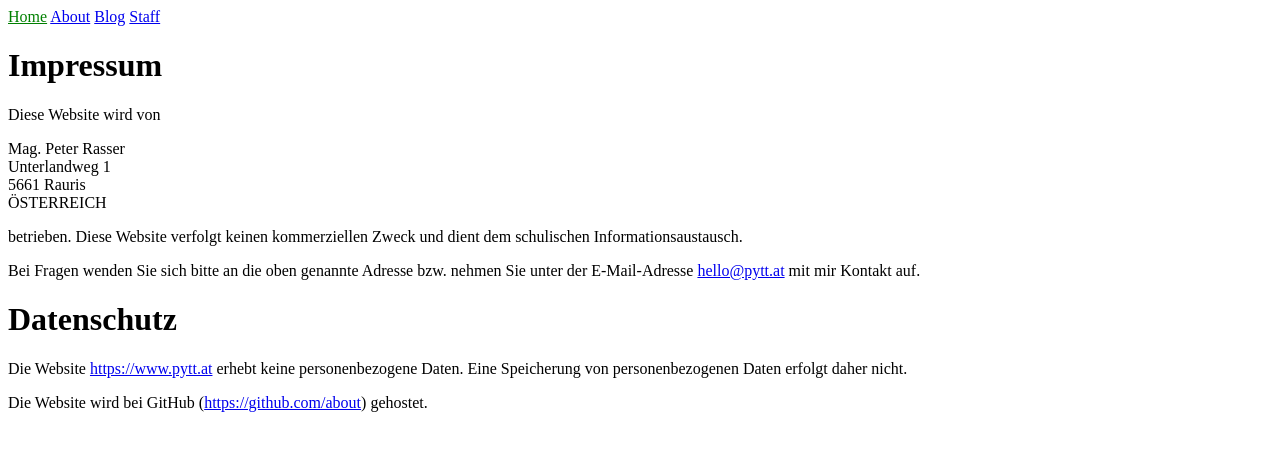
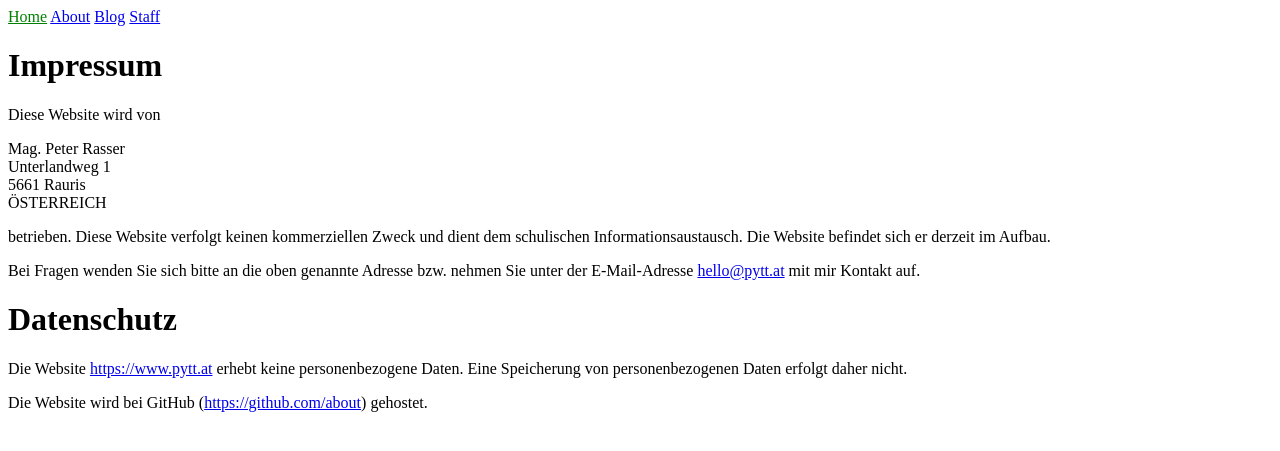
Before and after one commit to perasser/perasser.github.io, a Jekyll site: the page built from index.md, in a window 1280 px wide. Shown: the top 451 px of the page. Built offline with Jekyll 4.4.1, drawn with Linux system fonts in a browser that asks for light colours.

Commit message:
update index

```diff
--- a/index.md
+++ b/index.md
@@ -10,7 +10,7 @@ Unterlandweg 1
 5661 Rauris
 ÖSTERREICH
 
-betrieben. Diese Website verfolgt keinen kommerziellen Zweck und dient dem schulischen Informationsaustausch.
+betrieben. Diese Website verfolgt keinen kommerziellen Zweck und dient dem schulischen Informationsaustausch. Die Website befindet sich er derzeit im Aufbau.
 
 Bei Fragen wenden Sie sich bitte an die oben genannte Adresse bzw. nehmen Sie unter der E-Mail-Adresse <hello@pytt.at> mit mir Kontakt auf.
 
```
Also changed, not shown: other parts of index.md (+1 -1 lines).
